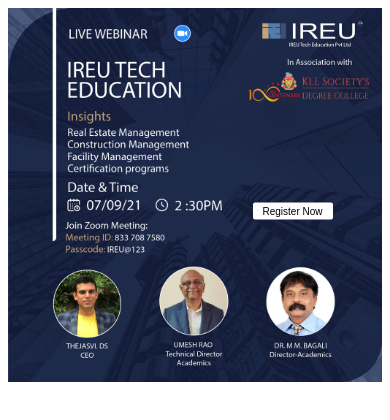
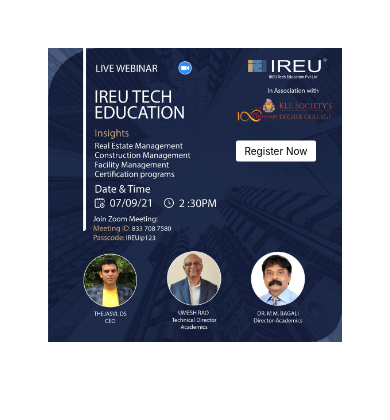
Before and after one commit to worktech055/test1, a plain HTML site: page index.html in a window 390 px wide. Drawn offline with nearby package versions, Linux system fonts and the light colour scheme.

Commit message:
Update index.html

```diff
--- a/index.html
+++ b/index.html
@@ -2,11 +2,10 @@
 <html>
 <head>
 <meta name="viewport" content="width=device-width, initial-scale=1">
+<link rel="stylesheet" href="https://stackpath.bootstrapcdn.com/bootstrap/4.3.1/css/bootstrap.min.css" >
 <style>
 
-.col{
-height: fit-content;
-}
+
 
 
 .container .btn {
@@ -30,12 +29,23 @@ height: fit-content;
   background-color: #374871;;
   color: black;
 }
-@media only screen and (max-width: 1024px) {
+@media only screen and (max-width: 1440px) {
+  .btn{
+    top: 45%!important;
+  left: 75%!important;
+  font-size: 28px!important;
+  padding: 5px 10px;
+  }
+  img{
+    width: 100%!important;
+  }
+}
+@media only screen and (max-width: 768px) {
   .btn{
     top: 40%!important;
   left: 75%!important;
-  font-size: 10px;
-  padding: 5px 5px;
+  font-size: 16px!important;
+  padding: 5px 10px!important;
   }
   img{
     width: 100%!important;
@@ -43,7 +53,7 @@ height: fit-content;
 }
 @media only screen and (max-width: 425px) {
   .btn{
-    top: 25%!important;
+    top: 35%!important;
   left: 75%!important;
   font-size: 10px!important;
   padding: 3px 3px!important;
@@ -53,12 +63,13 @@ height: fit-content;
     width: 100%!important;
   }
 }
+
 </style>
 </head>
 <body>
 
 
-<div class="container" >
+<div class="container p-5" >
   <div class="row">
     <div class="col" style="text-align: center;">
       <img src="img/Webinar.jpg" class="img-fluid" style="width:50%;text-align: center;height:auto;">
```
